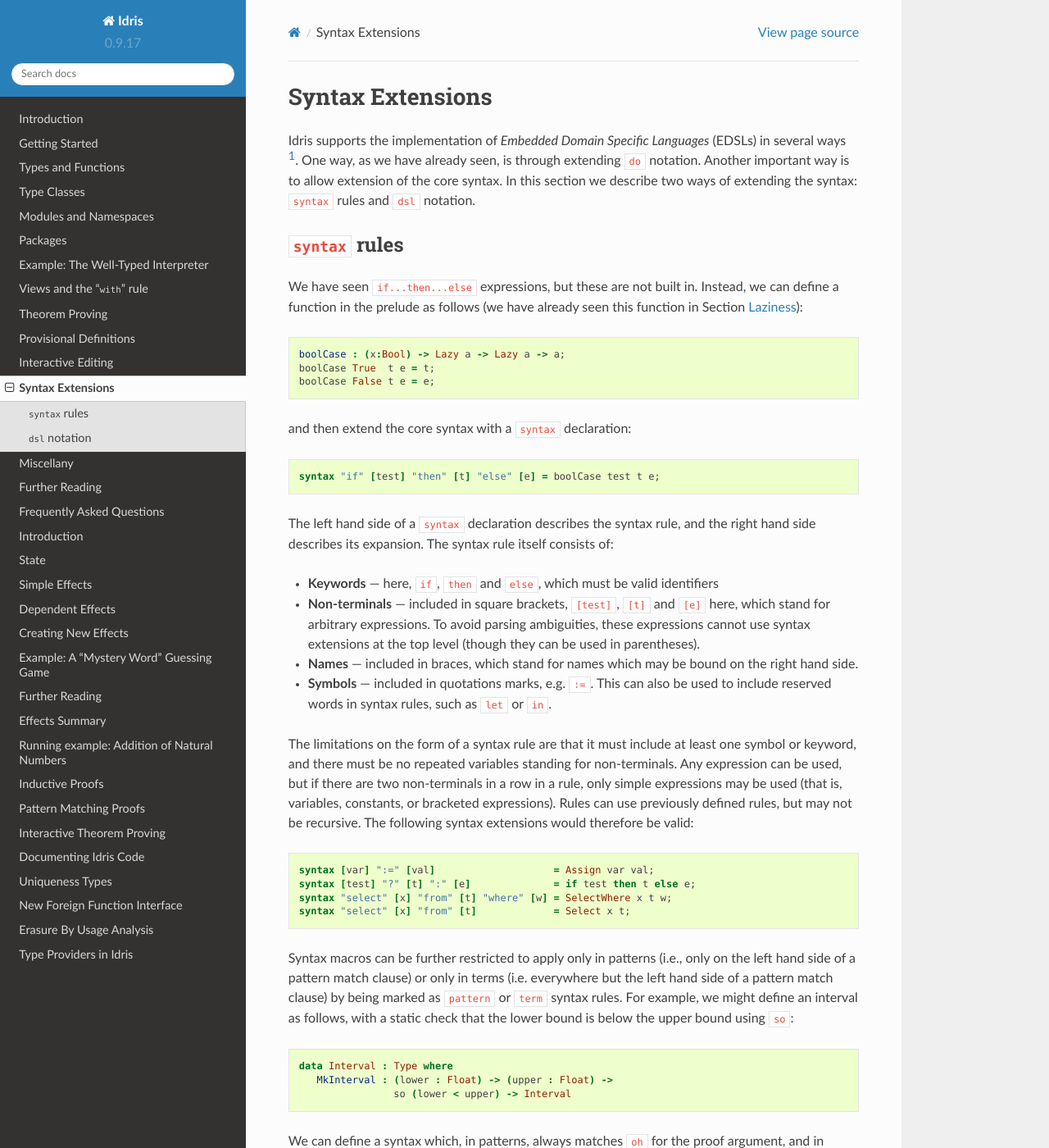
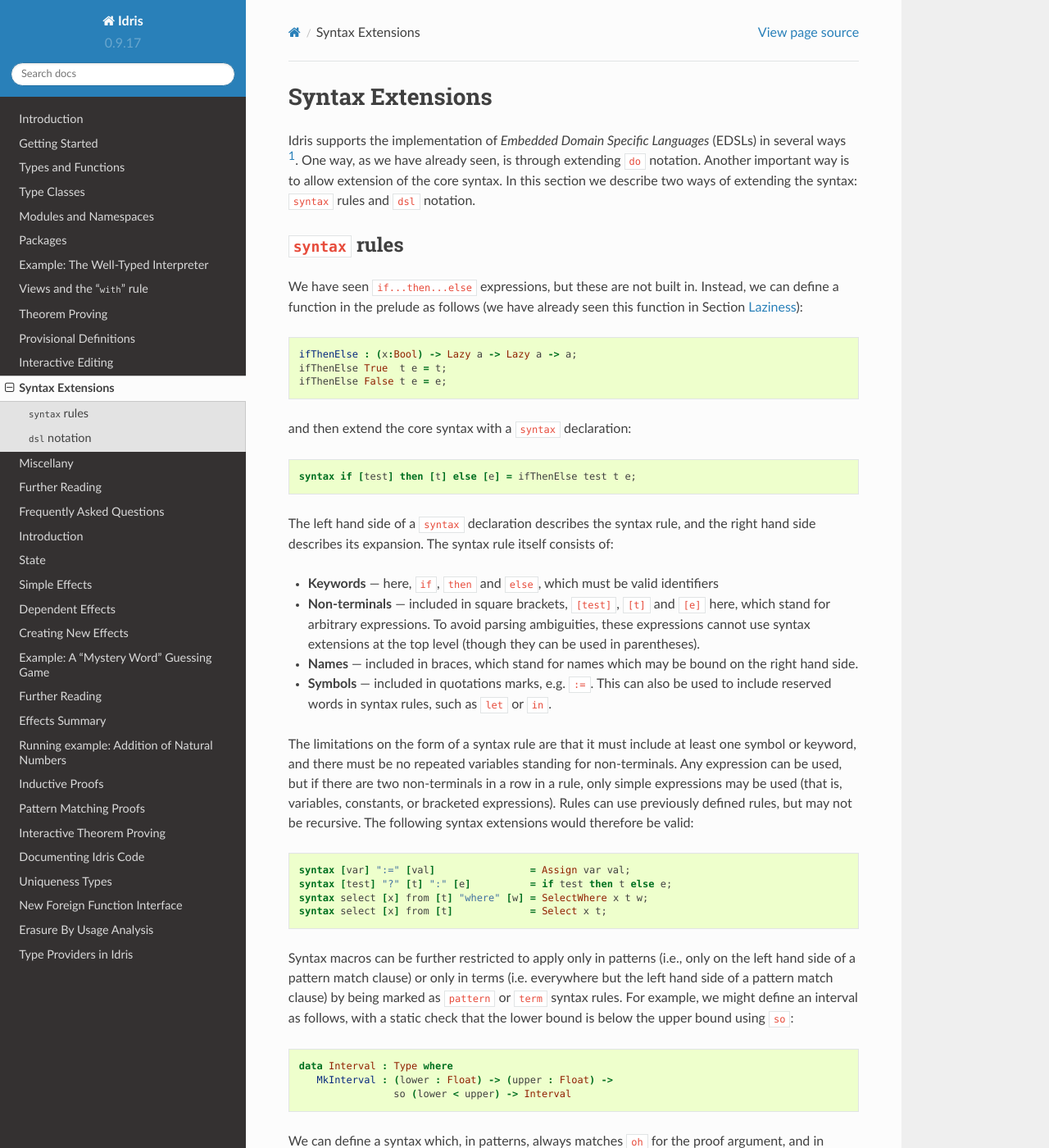
Before and after one commit to idris-lang/Idris-dev, a Sphinx documentation site: the page built from docs/tutorial/syntax.rst, in a window 1280 px wide and 1400 px high. Shown: the whole window at 82% size. Built offline with Sphinx 7.4.7 and the Read the Docs theme 2.0.0, drawn with Linux system fonts in a browser that asks for light colours; formulas are drawn with MathJax 3.

Commit message:
Fix syntax rule documentation

```diff
--- a/docs/tutorial/syntax.rst
+++ b/docs/tutorial/syntax.rst
@@ -19,15 +19,15 @@
 
 .. code-block:: idris
 
-    boolCase : (x:Bool) -> Lazy a -> Lazy a -> a;
-    boolCase True  t e = t;
-    boolCase False t e = e;
+    ifThenElse : (x:Bool) -> Lazy a -> Lazy a -> a;
+    ifThenElse True  t e = t;
+    ifThenElse False t e = e;
 
 and then extend the core syntax with a ``syntax`` declaration:
 
 .. code-block:: idris
 
-    syntax "if" [test] "then" [t] "else" [e] = boolCase test t e;
+    syntax if [test] then [t] else [e] = ifThenElse test t e;
 
 The left hand side of a ``syntax`` declaration describes the syntax
 rule, and the right hand side describes its expansion. The syntax rule
@@ -58,10 +58,10 @@
 
 .. code-block:: idris
 
-    syntax [var] ":=" [val]                    = Assign var val;
-    syntax [test] "?" [t] ":" [e]              = if test then t else e;
-    syntax "select" [x] "from" [t] "where" [w] = SelectWhere x t w;
-    syntax "select" [x] "from" [t]             = Select x t;
+    syntax [var] ":=" [val]                = Assign var val;
+    syntax [test] "?" [t] ":" [e]          = if test then t else e;
+    syntax select [x] from [t] "where" [w] = SelectWhere x t w;
+    syntax select [x] from [t]             = Select x t;
 
 Syntax macros can be further restricted to apply only in patterns (i.e.,
 only on the left hand side of a pattern match clause) or only in terms
@@ -92,7 +92,7 @@
 
 .. code-block:: idris
 
-    syntax "for" {x} "in" [xs] ":" [body] = forLoop xs (\x => body)
+    syntax for {x} in [xs] ":" [body] = forLoop xs (\x => body)
 
     main : IO ()
     main = do for x in [1..10]:
```
Also changed, not shown: docs/tutorial/typesfuns.rst (+7 -7 lines).
